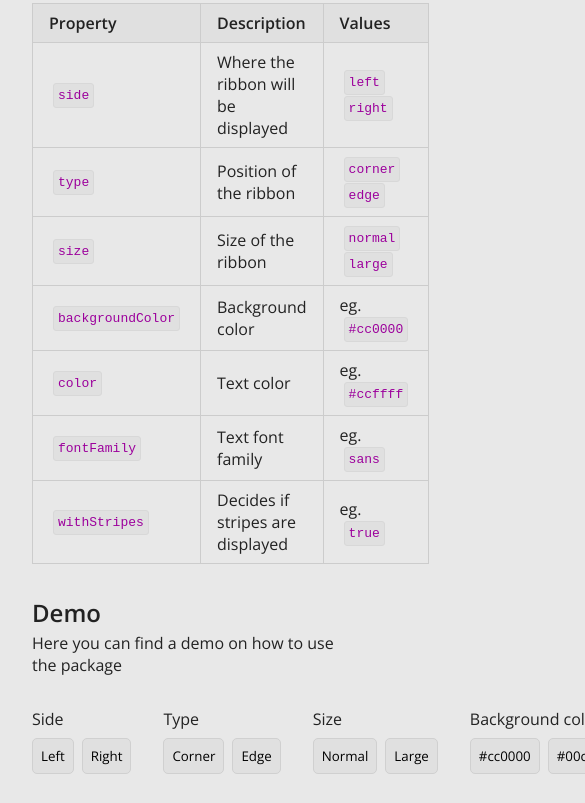
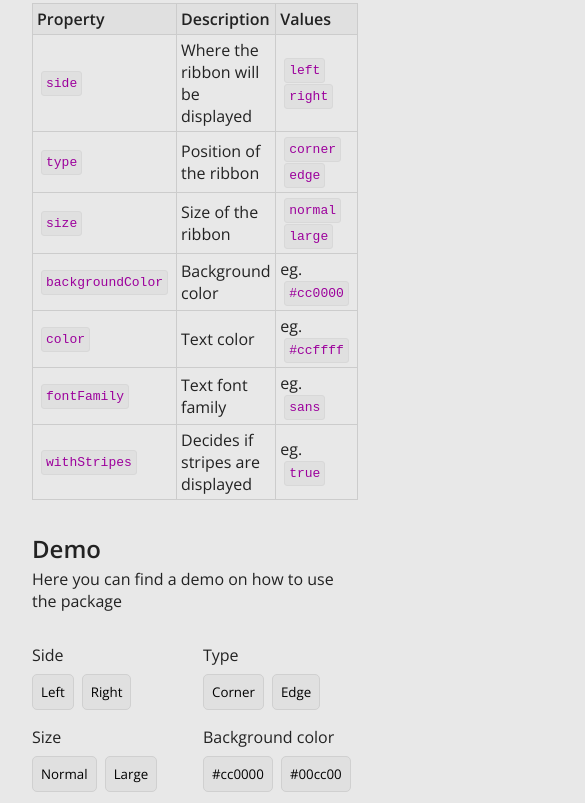
Before and after one commit to emanuelescarabattoli/react-ribbons, a React app in the folder docs/: page / in a window 390 px wide. Shown: the part 1069-1872 px from the top of the page, 585 px wide, since content can reach past the window. Built offline with nearby package versions, Linux system fonts and the light colour scheme.

Commit message:
Docs fixes in mobile style

```diff
--- a/docs/src/Application.scss
+++ b/docs/src/Application.scss
@@ -216,4 +216,15 @@ code {
     margin-bottom: 4rem;
     width: 95%;
   }
+
+  table.propertiesTable td,
+  table.propertiesTable th {
+    padding: .25rem;
+  }
+
+  .controlsWrapper {
+    display: grid;
+    grid-template-columns: 1fr 1fr;
+    gap: 1rem;
+  }
 }
```
